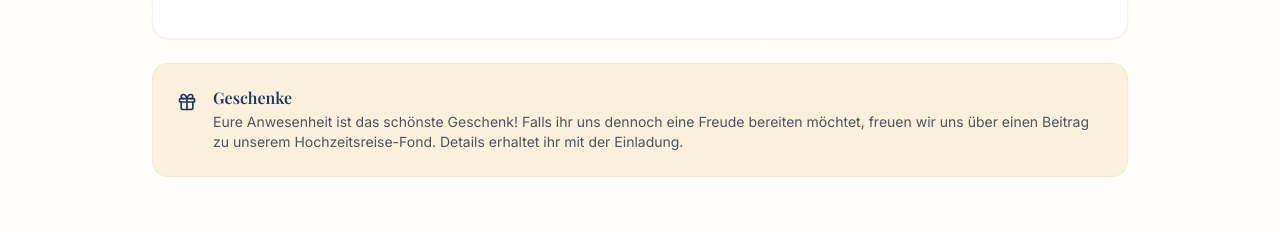
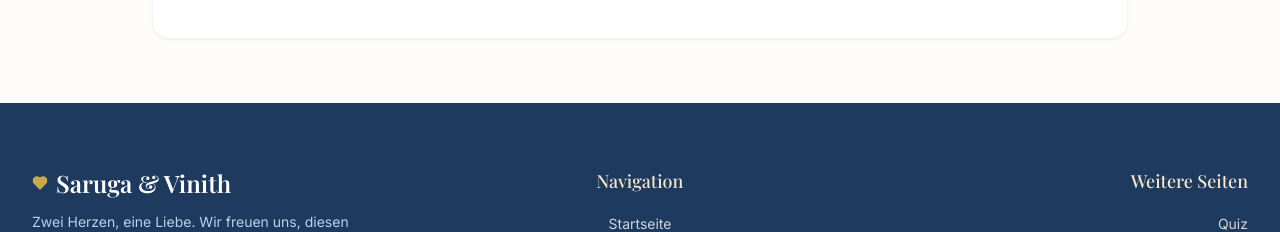
Before and after one commit to kowrithv/saru_vinith_wedding, a Next.js app: page /info in a window 1280 px wide. Shown: the part 1401-1633 px from the top of the page. Built offline with nearby package versions, Linux system fonts and the light colour scheme; a web font is replaced by a local one.

Commit message:
Anpassen der Geschenke und scrollen

```diff
--- a/src/app/info/page.tsx
+++ b/src/app/info/page.tsx
@@ -8,7 +8,6 @@ import {
   MapPin,
   Car,
   Hotel,
-  Gift,
   Info,
   Heart,
   CheckCircle,
@@ -205,21 +204,6 @@ export default function InfoPage() {
                     ))}
                   </div>
                 </Card>
-
-                {/* Gifts */}
-                <Card variant="champagne" padding="md" className="mt-6">
-                  <div className="flex items-start gap-4">
-                    <Gift size={20} className="text-dark-blue flex-shrink-0 mt-1" />
-                    <div>
-                      <h4 className="font-semibold text-dark-blue mb-1">Geschenke</h4>
-                      <p className="text-sm text-gray-600">
-                        Eure Anwesenheit ist das schönste Geschenk! Falls ihr uns dennoch eine Freude
-                        bereiten möchtet, freuen wir uns über einen Beitrag zu unserem Hochzeitsreise-Fond.
-                        Details erhaltet ihr mit der Einladung.
-                      </p>
-                    </div>
-                  </div>
-                </Card>
               </motion.div>
             ) : (
               <motion.div
--- a/src/components/sections/Hero.tsx
+++ b/src/components/sections/Hero.tsx
@@ -204,7 +204,7 @@ export default function Hero() {
 
       {/* Scroll indicator */}
       <motion.div
-        className="absolute bottom-8 left-1/2 -translate-x-1/2 flex flex-col items-center gap-2 text-dark-blue/50"
+        className="absolute bottom-8 inset-x-0 flex flex-col items-center gap-2 text-dark-blue/50"
         initial={{ opacity: 0, y: -10 }}
         animate={{ opacity: 1, y: 0 }}
         transition={{ delay: 1.5, duration: 0.6 }}
```
